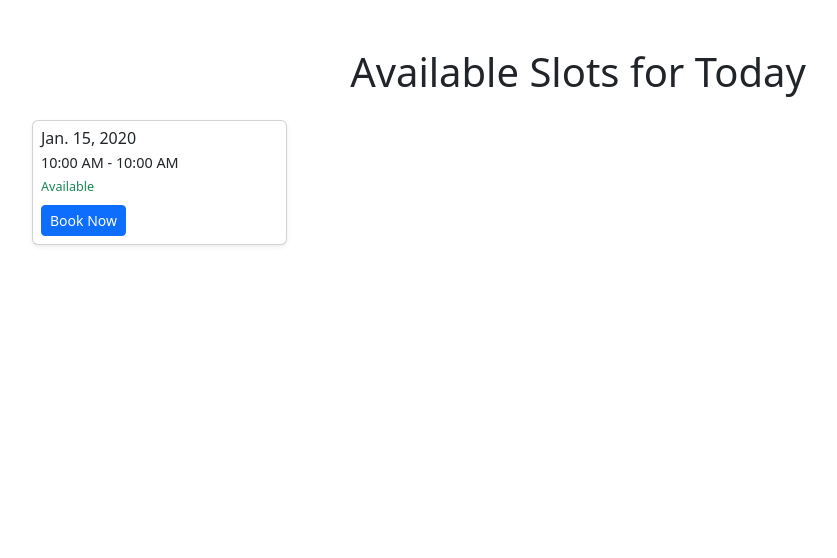
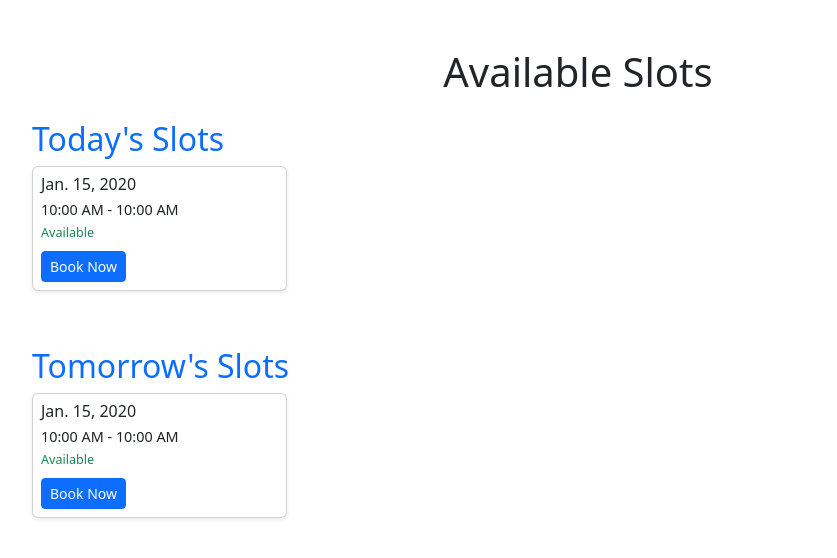
Before and after one commit to 22bcaf09/TurfManagement, a Django app: template turf_app/templates/turf_app/available_slots.html in a window 1280 px wide. Shown: the part 56-614 px from the top of the page, without its empty margins (62-899 px from the left). Run offline with Django 5.2, Linux system fonts and the light colour scheme; the template is opened without the code that fills it: values that come from a table or form of the project are taken from there, others are empty; tables that the repository leaves empty hold one stand-in row (values such as "Sample post").

Commit message:
Added book slot

```diff
--- a/turf_app/models.py
+++ b/turf_app/models.py
@@ -13,7 +13,7 @@ class Booking(models.Model):
     customer_name = models.CharField(max_length=100)  # Name of the customer
     customer_number = models.CharField(max_length=15)  # Contact number
     slot = models.ForeignKey(Slot, on_delete=models.CASCADE)  # Link to Slot table
-    booking_date = models.DateField(auto_now_add=True)  # Date of booking
+    booking_date = models.DateField()  # Date of booking
     amount = models.IntegerField(default=1500)  # Fixed amount
     payment_status = models.CharField(max_length=20, choices=[
         ('Pending', 'Pending'),
--- a/turf_app/templates/turf_app/available_slots.html
+++ b/turf_app/templates/turf_app/available_slots.html
@@ -4,9 +4,12 @@
 
 {% block content %}
 <div class="container mt-5">
-    <h1 class="text-center mb-4">Available Slots for Today</h1>
+    <h1 class="text-center mb-4">Available Slots</h1>
+
+    <!-- Section for Today's Slots -->
+    <h2 class="text-primary">Today's Slots</h2>
     <div class="row">
-            {% for slot in slots %}
+        {% for slot in today_slots %}
             <div class="col-6 col-md-3 mb-2">
                 <div class="card shadow-sm" style="font-size: 0.9rem;">
                     <div class="card-body p-2">
@@ -14,8 +17,12 @@
                         <p class="card-text mb-1">
                             {{ slot.start_time|date:"h:i A" }} - {{ slot.end_time|date:"h:i A" }}
                         </p>
+                        {% if slot.is_available %}
                             <p class="text-success small mb-0">Available</p>
                             <a href="{% url 'book_slot' slot.id %}" class="btn btn-sm btn-primary mt-2">Book Now</a>
+                        {% else %}
+                            <p class="text-danger small mb-0">Not Available</p>
+                        {% endif %}
                     </div>
                 </div>
             </div>
@@ -23,6 +30,30 @@
             <p class="text-center">No available slots for today.</p>
         {% endfor %}
     </div>
+
+    <!-- Section for Tomorrow's Slots -->
+    <h2 class="text-primary mt-5">Tomorrow's Slots</h2>
+    <div class="row">
+        {% for slot in tomorrow_slots %}
+            <div class="col-6 col-md-3 mb-2">
+                <div class="card shadow-sm" style="font-size: 0.9rem;">
+                    <div class="card-body p-2">
+                        <h6 class="card-title mb-1">{{ slot.date }}</h6>
+                        <p class="card-text mb-1">
+                            {{ slot.start_time|date:"h:i A" }} - {{ slot.end_time|date:"h:i A" }}
+                        </p>
+                        {% if slot.is_available %}
+                            <p class="text-success small mb-0">Available</p>
+                            <a href="{% url 'book_slot' slot.id %}" class="btn btn-sm btn-primary mt-2">Book Now</a>
+                        {% else %}
+                            <p class="text-danger small mb-0">Not Available</p>
+                        {% endif %}
+                    </div>
+                </div>
+            </div>
+        {% empty %}
+            <p class="text-center">No available slots for tomorrow.</p>
+        {% endfor %}
     </div>
 </div>
 {% endblock %}
```
Also changed, not shown: populate_slots.py (deleted, +0 -34 lines), turf_app/templates/turf_app/book_slot.html (+10 -0 lines), turf_app/views.py (+23 -7 lines), turf_app/migrations/0003_alter_booking_booking_date.py (added). Lines whose indentation alone changed are shown as unchanged.
